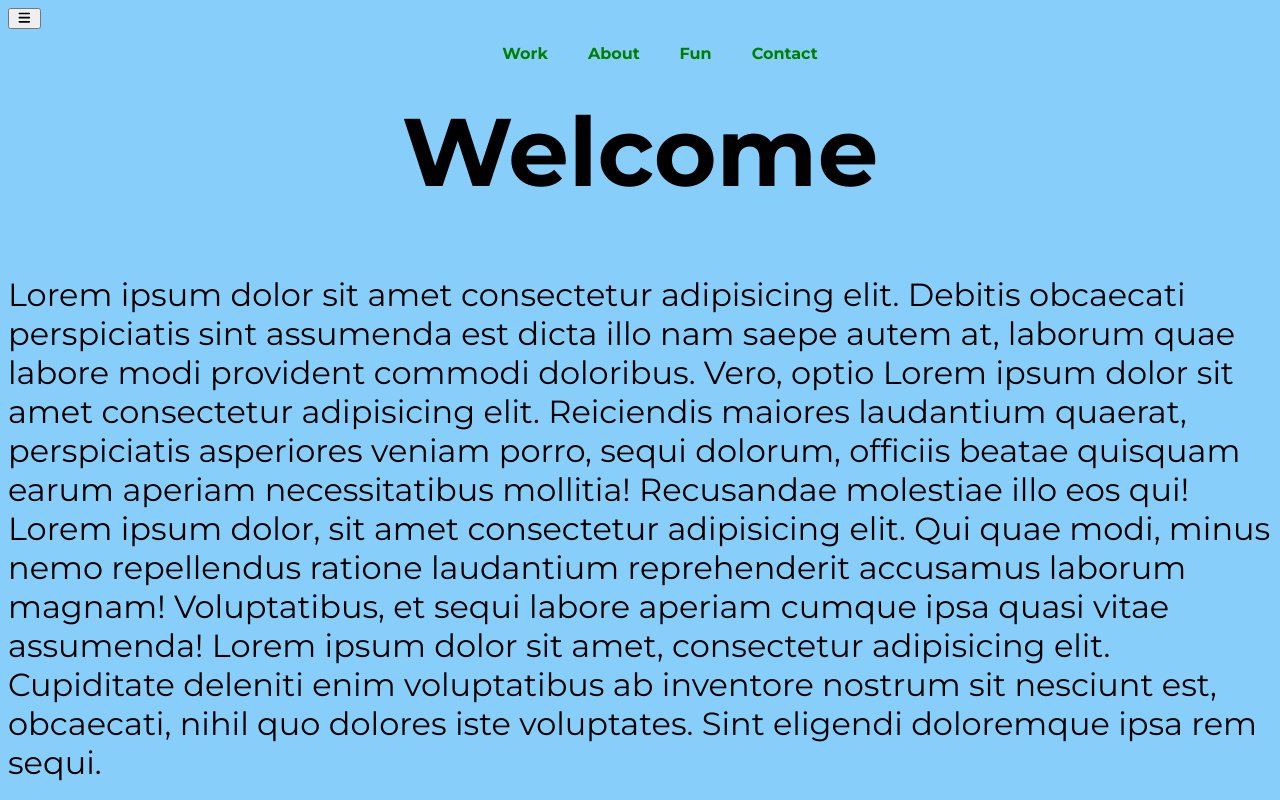
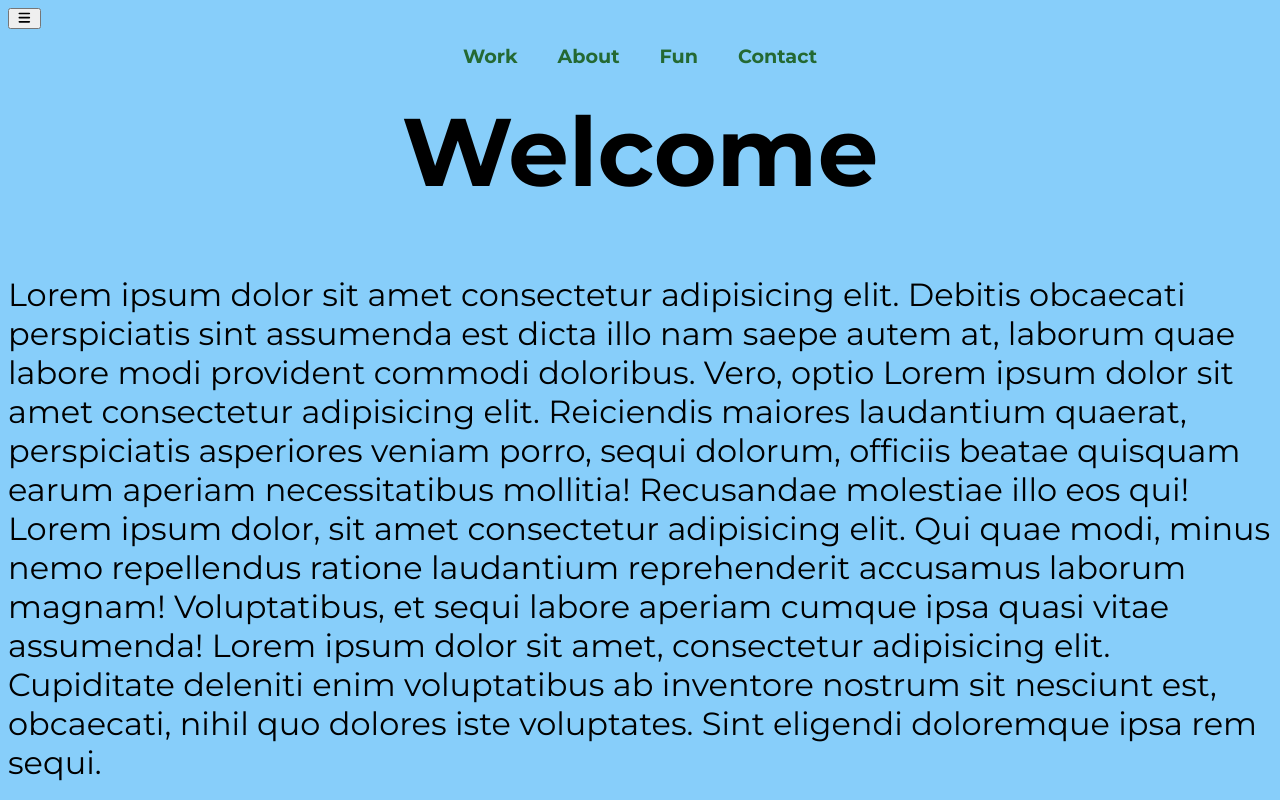
Before and after one commit to MasonBybee/Portfolio, a plain HTML site: page index.html in a window 1280 px wide. Shown: the top 800 px of the page. Drawn offline with Linux system fonts and the light colour scheme.

Commit message:
add smooth scroll and fix navbar

```diff
--- a/css/index.css
+++ b/css/index.css
@@ -15,14 +15,17 @@
     display: flex;
     flex-direction: row;
     justify-content:center;
+    padding: 0;
 }
 nav ol li{
     padding: 20px;
 }
 
 a {
-    color: green;
-    text-decoration: none
+    color: #246933;
+    text-decoration: none;
+    outline: 2;
+    font-size: 1.2em;
 }
 h1{
     padding: 0;
@@ -35,7 +38,7 @@
 }
 
 .scrolled {
-
+    /* transition: ease-in-out 500ms; */
     display: flex;
     position: fixed;
     left: 50%;
@@ -49,3 +52,7 @@
 p {
     font-size: 2em;
 }
+
+html {
+    scroll-behavior: smooth;
+}
--- a/index.html
+++ b/index.html
@@ -20,13 +20,14 @@
     <button><i class="fa-solid fa-bars"></i></button>
     <h1>Welcome</h1>
     <p>Lorem ipsum dolor sit amet consectetur adipisicing elit. Debitis obcaecati perspiciatis sint assumenda est dicta illo nam saepe autem at, laborum quae labore modi provident commodi doloribus. Vero, optio Lorem ipsum dolor sit amet consectetur adipisicing elit. Reiciendis maiores laudantium quaerat, perspiciatis asperiores veniam porro, sequi dolorum, officiis beatae quisquam earum aperiam necessitatibus mollitia! Recusandae molestiae illo eos qui! Lorem ipsum dolor, sit amet consectetur adipisicing elit. Qui quae modi, minus nemo repellendus ratione laudantium reprehenderit accusamus laborum magnam! Voluptatibus, et sequi labore aperiam cumque ipsa quasi vitae assumenda! Lorem ipsum dolor sit amet, consectetur adipisicing elit. Cupiditate deleniti enim voluptatibus ab inventore nostrum sit nesciunt est, obcaecati, nihil quo dolores iste voluptates. Sint eligendi doloremque ipsa rem sequi.</asperiores></p>
-    <h2 id="Work">Work</h2>
+    <h2 id="work">Work</h2>
     <p>Lorem ipsum dolor sit amet consectetur adipisicing elit. Debitis obcaecati perspiciatis sint assumenda est dicta illo nam saepe autem at, laborum quae labore modi provident commodi doloribus. Vero, optio Lorem ipsum dolor sit amet consectetur adipisicing elit. Reiciendis maiores laudantium quaerat, perspiciatis asperiores veniam porro, sequi dolorum, officiis beatae quisquam earum aperiam necessitatibus mollitia! Recusandae molestiae illo eos qui! Lorem ipsum dolor, sit amet consectetur adipisicing elit. Qui quae modi, minus nemo repellendus ratione laudantium reprehenderit accusamus laborum magnam! Voluptatibus, et sequi labore aperiam cumque ipsa quasi vitae assumenda! Lorem ipsum dolor sit amet, consectetur adipisicing elit. Cupiditate deleniti enim voluptatibus ab inventore nostrum sit nesciunt est, obcaecati, nihil quo dolores iste voluptates. Sint eligendi doloremque ipsa rem sequi.</asperiores></p>
     <h2 id="about">About</h2>
     <p>Lorem ipsum dolor sit amet consectetur adipisicing elit. Debitis obcaecati perspiciatis sint assumenda est dicta illo nam saepe autem at, laborum quae labore modi provident commodi doloribus. Vero, optio Lorem ipsum dolor sit amet consectetur adipisicing elit. Reiciendis maiores laudantium quaerat, perspiciatis asperiores veniam porro, sequi dolorum, officiis beatae quisquam earum aperiam necessitatibus mollitia! Recusandae molestiae illo eos qui! Lorem ipsum dolor, sit amet consectetur adipisicing elit. Qui quae modi, minus nemo repellendus ratione laudantium reprehenderit accusamus laborum magnam! Voluptatibus, et sequi labore aperiam cumque ipsa quasi vitae assumenda! Lorem ipsum dolor sit amet, consectetur adipisicing elit. Cupiditate deleniti enim voluptatibus ab inventore nostrum sit nesciunt est, obcaecati, nihil quo dolores iste voluptates. Sint eligendi doloremque ipsa rem sequi.</asperiores></p>
     <h2 id="fun">Fun</h2>
     <p>Lorem ipsum dolor sit amet consectetur adipisicing elit. Debitis obcaecati perspiciatis sint assumenda est dicta illo nam saepe autem at, laborum quae labore modi provident commodi doloribus. Vero, optio Lorem ipsum dolor sit amet consectetur adipisicing elit. Reiciendis maiores laudantium quaerat, perspiciatis asperiores veniam porro, sequi dolorum, officiis beatae quisquam earum aperiam necessitatibus mollitia! Recusandae molestiae illo eos qui! Lorem ipsum dolor, sit amet consectetur adipisicing elit. Qui quae modi, minus nemo repellendus ratione laudantium reprehenderit accusamus laborum magnam! Voluptatibus, et sequi labore aperiam cumque ipsa quasi vitae assumenda! Lorem ipsum dolor sit amet, consectetur adipisicing elit. Cupiditate deleniti enim voluptatibus ab inventore nostrum sit nesciunt est, obcaecati, nihil quo dolores iste voluptates. Sint eligendi doloremque ipsa rem sequi.</asperiores></p>
     <h2 id="contact">Contact</h2>
+    <p>Lorem ipsum dolor sit amet consectetur adipisicing elit. Debitis obcaecati perspiciatis sint assumenda est dicta illo nam saepe autem at, laborum quae labore modi provident commodi doloribus. Vero, optio Lorem ipsum dolor sit amet consectetur adipisicing elit. Reiciendis maiores laudantium quaerat, perspiciatis asperiores veniam porro, sequi dolorum, officiis beatae quisquam earum aperiam necessitatibus mollitia! Recusandae molestiae illo eos qui! Lorem ipsum dolor, sit amet consectetur adipisicing elit. Qui quae modi, minus nemo repellendus ratione laudantium reprehenderit accusamus laborum magnam! Voluptatibus, et sequi labore aperiam cumque ipsa quasi vitae assumenda! Lorem ipsum dolor sit amet, consectetur adipisicing elit. Cupiditate deleniti enim voluptatibus ab inventore nostrum sit nesciunt est, obcaecati, nihil quo dolores iste voluptates. Sint eligendi doloremque ipsa rem sequi.</asperiores></p>
     <script src="./assets/fontawesome/js/all.min.js"></script>
     <script src="./js/index.js"></script>
 </body>
--- a/js/index.js
+++ b/js/index.js
@@ -1,7 +1,7 @@
 const navBar = document.querySelector('.navOl')
 document.addEventListener('scroll', function() {
     let scrollcheck = window.scrollY;
-    if(scrollcheck !== 0) {
+    if(scrollcheck > 0) {
         navBar.classList.add('scrolled')
     }
     else{navBar.classList.remove('scrolled')
```
